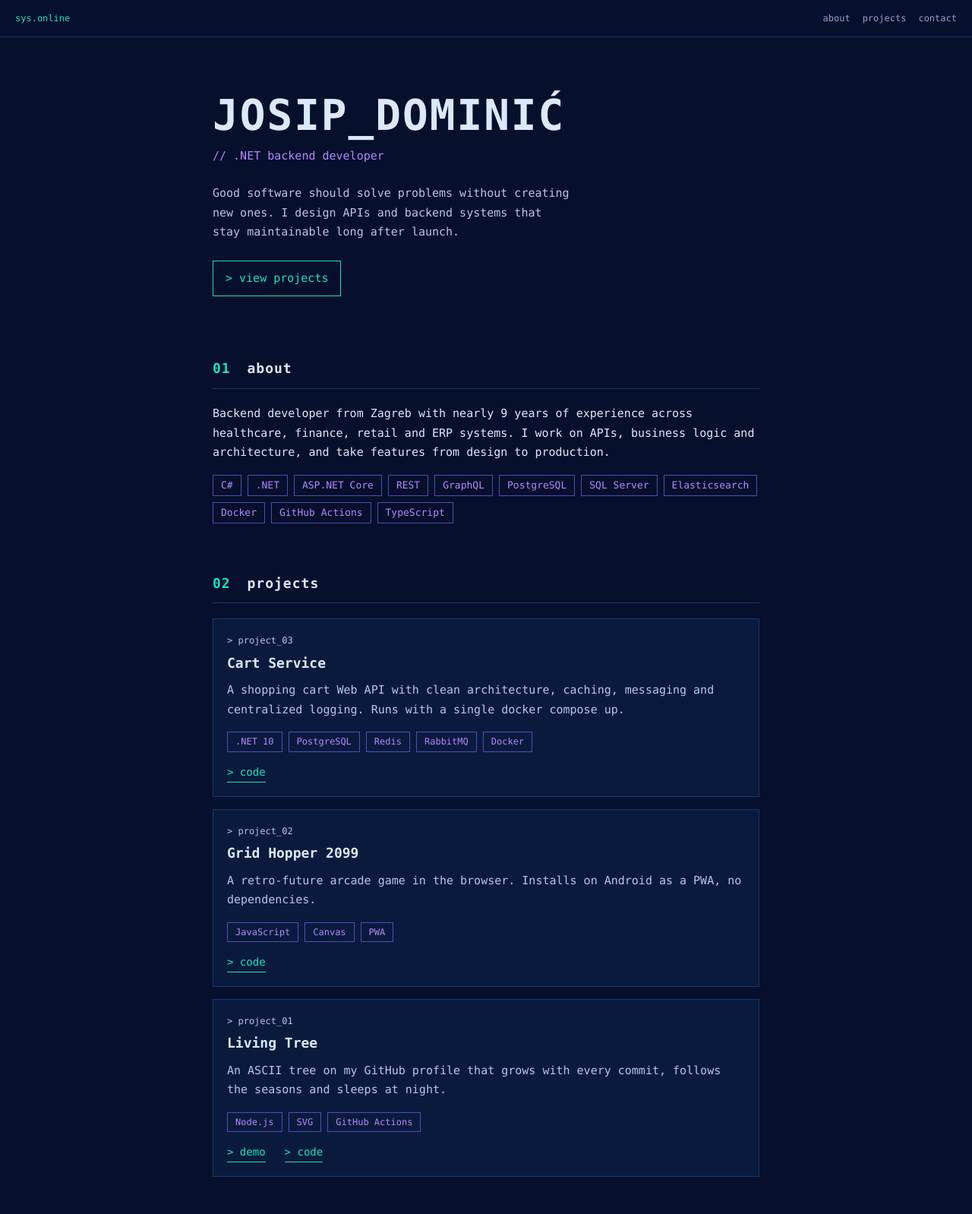
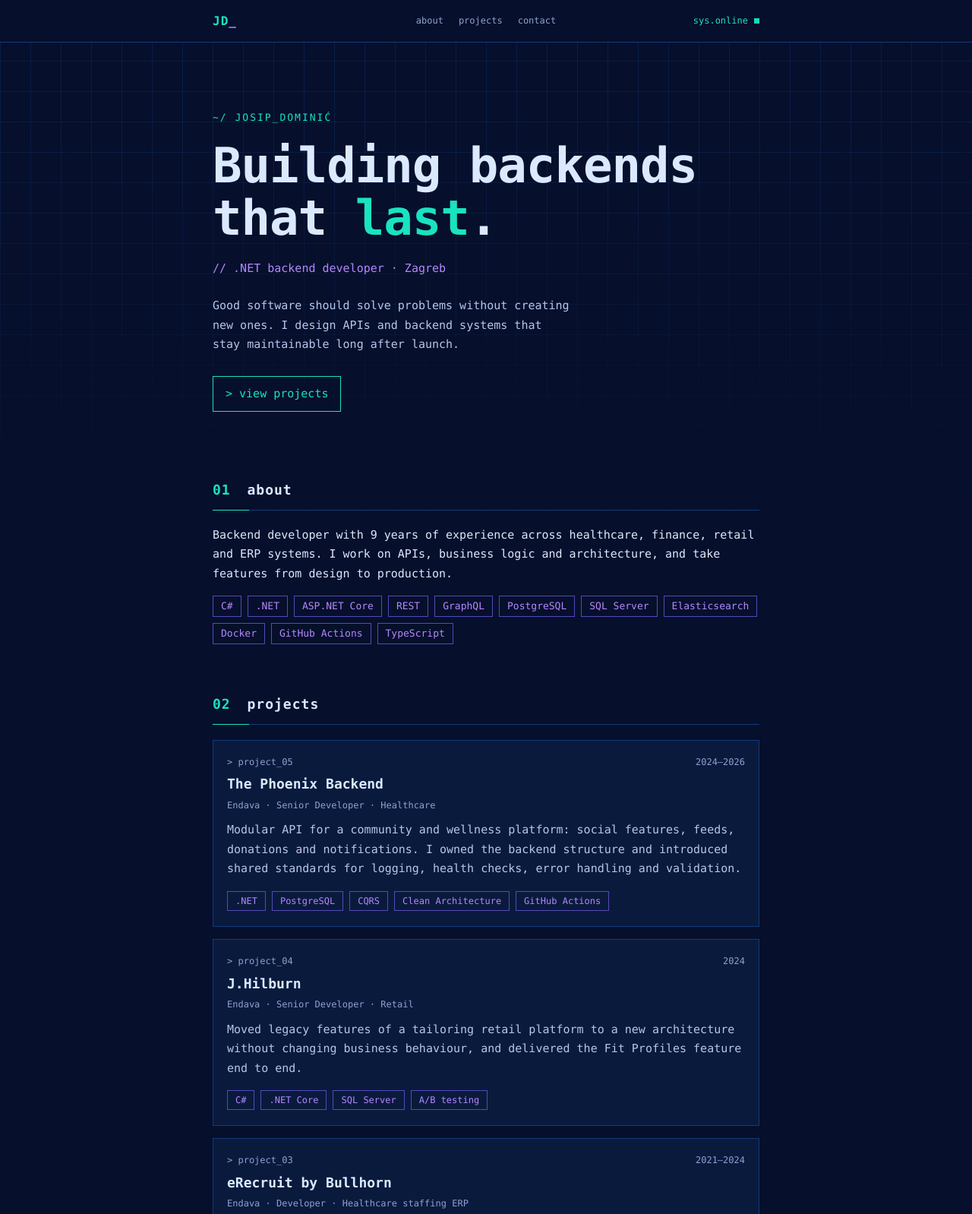
Before and after one commit to josipdom/josipdom.github.io, a plain HTML site: page index.html in a window 1280 px wide. Shown: the top 1598 px of the page at 76% size. Drawn offline with Linux system fonts and the light colour scheme.

Commit message:
Centre header, add logo, CV projects and subtle hover effects
- Header content aligned to the 760px column, JD_ logo, pulsing status dot
- Bigger hero headline with teal accent, blinking cursor and faint grid
- Projects replaced with professional work from the CV
- Hover: card accent bar and shift, button fill sweep, heading line, nav underline
- All motion disabled under prefers-reduced-motion; ~4.6 kB gzip total

```diff
--- a/index.html
+++ b/index.html
@@ -5,36 +5,40 @@
   <meta name="viewport" content="width=device-width, initial-scale=1">
   <meta name="theme-color" content="#060f2b">
   <title>Josip Dominić — .NET backend developer</title>
-  <meta name="description" content="Josip Dominić, .NET backend developer from Zagreb. APIs, system design and maintainable backend code. Projects and contact.">
+  <meta name="description" content="Josip Dominić, .NET backend developer from Zagreb with 9 years of experience in healthcare, finance, retail and ERP systems.">
   <link rel="canonical" href="https://josipdom.github.io/">
   <meta property="og:type" content="website">
   <meta property="og:url" content="https://josipdom.github.io/">
   <meta property="og:title" content="Josip Dominić — .NET backend developer">
-  <meta property="og:description" content="APIs, system design and maintainable backend code. Projects and contact.">
+  <meta property="og:description" content="APIs, system design and maintainable backend code. 9 years across healthcare, finance, retail and ERP.">
   <link rel="icon" href="favicon.svg" type="image/svg+xml">
   <link rel="stylesheet" href="style.css">
 </head>
 <body id="top">
   <header class="top">
-    <span class="status">sys.online</span>
-    <nav aria-label="Main navigation">
-      <a href="#about">about</a>
-      <a href="#projects">projects</a>
-      <a href="#contact">contact</a>
-    </nav>
+    <div class="bar">
+      <a class="logo" href="#top" aria-label="JD, back to top">JD<span>_</span></a>
+      <nav aria-label="Main navigation">
+        <a href="#about">about</a>
+        <a href="#projects">projects</a>
+        <a href="#contact">contact</a>
+      </nav>
+      <span class="status"><span class="txt">sys.online</span><i aria-hidden="true"></i></span>
+    </div>
   </header>
 
   <main>
     <section class="hero" aria-labelledby="name">
-      <h1 id="name">JOSIP_DOMINIĆ</h1>
-      <p class="role">// .NET backend developer</p>
+      <p class="eyebrow" id="name">~/ josip_dominić</p>
+      <h1>Building backends that <em>last</em>.<span class="cur" aria-hidden="true"></span></h1>
+      <p class="role">// .NET backend developer · Zagreb</p>
       <p class="lead">Good software should solve problems without creating new ones. I design APIs and backend systems that stay maintainable long after launch.</p>
       <a class="btn" href="#projects">&gt; view projects</a>
     </section>
 
     <section id="about" aria-labelledby="h-about">
       <h2 id="h-about"><span>01</span> about</h2>
-      <p>Backend developer from Zagreb with nearly 9 years of experience across healthcare, finance, retail and ERP systems. I work on APIs, business logic and architecture, and take features from design to production.</p>
+      <p>Backend developer with 9 years of experience across healthcare, finance, retail and ERP systems. I work on APIs, business logic and architecture, and take features from design to production.</p>
       <ul class="tags" aria-label="Technologies">
         <li>C#</li><li>.NET</li><li>ASP.NET Core</li><li>REST</li><li>GraphQL</li><li>PostgreSQL</li><li>SQL Server</li><li>Elasticsearch</li><li>Docker</li><li>GitHub Actions</li><li>TypeScript</li>
       </ul>
@@ -44,26 +48,39 @@
       <h2 id="h-projects"><span>02</span> projects</h2>
       <div class="projects">
         <article class="project">
-          <p class="idx">&gt; project_03</p>
-          <h3>Cart Service</h3>
-          <p>A shopping cart Web API with clean architecture, caching, messaging and centralized logging. Runs with a single docker compose up.</p>
-          <ul class="tags"><li>.NET 10</li><li>PostgreSQL</li><li>Redis</li><li>RabbitMQ</li><li>Docker</li></ul>
-          <a class="go" href="https://github.com/josipdom/cart-service" rel="noopener">&gt; code</a>
+          <p class="idx">&gt; project_05 <span>2024–2026</span></p>
+          <h3>The Phoenix Backend</h3>
+          <p class="meta">Endava · Senior Developer · Healthcare</p>
+          <p>Modular API for a community and wellness platform: social features, feeds, donations and notifications. I owned the backend structure and introduced shared standards for logging, health checks, error handling and validation.</p>
+          <ul class="tags"><li>.NET</li><li>PostgreSQL</li><li>CQRS</li><li>Clean Architecture</li><li>GitHub Actions</li></ul>
         </article>
         <article class="project">
-          <p class="idx">&gt; project_02</p>
-          <h3>Grid Hopper 2099</h3>
-          <p>A retro-future arcade game in the browser. Installs on Android as a PWA, no dependencies.</p>
-          <ul class="tags"><li>JavaScript</li><li>Canvas</li><li>PWA</li></ul>
-          <a class="go" href="https://github.com/josipdom/grid-hopper" rel="noopener">&gt; code</a>
+          <p class="idx">&gt; project_04 <span>2024</span></p>
+          <h3>J.Hilburn</h3>
+          <p class="meta">Endava · Senior Developer · Retail</p>
+          <p>Moved legacy features of a tailoring retail platform to a new architecture without changing business behaviour, and delivered the Fit Profiles feature end to end.</p>
+          <ul class="tags"><li>C#</li><li>.NET Core</li><li>SQL Server</li><li>A/B testing</li></ul>
         </article>
         <article class="project">
-          <p class="idx">&gt; project_01</p>
-          <h3>Living Tree</h3>
-          <p>An ASCII tree on my GitHub profile that grows with every commit, follows the seasons and sleeps at night.</p>
-          <ul class="tags"><li>Node.js</li><li>SVG</li><li>GitHub Actions</li></ul>
-          <a class="go" href="https://github.com/josipdom" rel="noopener">&gt; demo</a>
-          <a class="go" href="https://github.com/josipdom/josipdom" rel="noopener">&gt; code</a>
+          <p class="idx">&gt; project_03 <span>2021–2024</span></p>
+          <h3>eRecruit by Bullhorn</h3>
+          <p class="meta">Endava · Developer · Healthcare staffing ERP</p>
+          <p>Backend work on core modules of a large staffing ERP (Time &amp; Labor, Match Confirmations, Match Extensions), plus production support and steady code improvements.</p>
+          <ul class="tags"><li>.NET Core</li><li>GraphQL</li><li>T-SQL</li><li>TypeScript</li><li>Docker</li><li>ELK</li></ul>
+        </article>
+        <article class="project">
+          <p class="idx">&gt; project_02 <span>2019–2021</span></p>
+          <h3>Fina InfoBiz</h3>
+          <p class="meta">IN2 · Full-stack Developer · Finance</p>
+          <p>New and existing modules for a financial data and business intelligence platform, moving legacy workflows to modern, maintainable solutions.</p>
+          <ul class="tags"><li>.NET Core</li><li>ASP.NET</li><li>Entity Framework</li><li>JavaScript</li></ul>
+        </article>
+        <article class="project">
+          <p class="idx">&gt; project_01 <span>2017–2019</span></p>
+          <h3>CRM &amp; public sector apps</h3>
+          <p class="meta">centar MCS · Junior Developer · Public sector</p>
+          <p>Internal web and desktop applications for day-to-day operations: new features, bug fixes and improvements based on user feedback.</p>
+          <ul class="tags"><li>.NET Framework</li><li>C#</li><li>SQL Server</li><li>PHP</li></ul>
         </article>
       </div>
     </section>
@@ -82,7 +99,7 @@
   <footer>
     <h2 class="speed-h">~/ SPEED</h2>
     <p><strong>Why is this page so fast?</strong></p>
-    <p>The entire page is under 4 kB compressed, so it fits in the first 10 TCP packets a server may send and arrives in a single round trip from a nearby CDN edge. Try it on 2G: it still loads.</p>
+    <p>The entire page is under 5 kB compressed, so it fits in the first 10 TCP packets a server may send and arrives in a single round trip from a nearby CDN edge. Try it on 2G: it still loads.</p>
     <p>Measure first, optimize second. This page is the evidence.</p>
     <p class="legal">
       <span>&copy; 2026 JOSIP DOMINIĆ · BUILT WITH HTML + CSS · NO TRACKERS · end_of_file</span>
--- a/style.css
+++ b/style.css
@@ -8,57 +8,109 @@
   --text: #dbe9ff;
   --muted: #8ea2d1;
   --soft: #b6c6ec;
+  --grid: rgba(18, 58, 122, .35);
   --font: ui-monospace, "SF Mono", Menlo, Consolas, "Liberation Mono", monospace;
+  --ease: .25s cubic-bezier(.2, .7, .3, 1);
 }
 * { box-sizing: border-box; }
 html { scroll-behavior: smooth; scroll-padding-top: 64px; }
-body { margin: 0; background: var(--bg); color: var(--text); font: 15px/1.7 var(--font); }
+body { position: relative; margin: 0; background: var(--bg); color: var(--text); font: 15px/1.7 var(--font); }
+/* faint blueprint grid behind the top of the page */
+body::before { content: ""; position: absolute; inset: 0 0 auto; height: 720px; z-index: -1; pointer-events: none;
+  background: linear-gradient(var(--grid) 1px, transparent 1px) 0 0 / 40px 40px,
+              linear-gradient(90deg, var(--grid) 1px, transparent 1px) 0 0 / 40px 40px;
+  -webkit-mask-image: linear-gradient(#000 20%, transparent); mask-image: linear-gradient(#000 20%, transparent); }
 a { color: var(--teal); text-decoration: none; }
-a:hover { text-decoration: underline; text-underline-offset: 4px; }
 a:focus-visible { outline: 2px solid var(--violet); outline-offset: 3px; }
+::selection { background: var(--teal); color: var(--bg); }
 
-.top { position: sticky; top: 0; z-index: 10; display: flex; justify-content: space-between;
-  align-items: center; gap: 12px; padding: 14px 20px; background: var(--bg);
-  border-bottom: 1px solid var(--line); font-size: 12px; }
-.status { color: var(--teal); }
-.top nav { display: flex; gap: 16px; }
-.top nav a { color: var(--muted); }
-.top nav a:hover { color: var(--teal); text-decoration: none; }
+/* header */
+.top { position: sticky; top: 0; z-index: 10; background: var(--bg); border-bottom: 1px solid var(--line); font-size: 12px; }
+.bar { display: grid; grid-template-columns: 1fr auto 1fr; align-items: center; gap: 12px;
+  max-width: 760px; margin: 0 auto; padding: 14px 20px; }
+.logo { justify-self: start; font-size: 16px; font-weight: 700; letter-spacing: 1px; color: var(--teal); }
+.logo span { color: var(--violet); }
+.top nav { display: flex; gap: 20px; }
+.top nav a, .links a, .go { position: relative; }
+.top nav a { color: var(--muted); transition: color var(--ease); }
+.top nav a::after { content: ""; position: absolute; left: 0; right: 0; bottom: -2px; height: 1px;
+  background: var(--teal); transform: scaleX(0); transform-origin: left; transition: transform var(--ease); }
+.top nav a:hover { color: var(--teal); }
+.top nav a:hover::after { transform: scaleX(1); }
+.status { justify-self: end; display: flex; align-items: center; gap: 8px; color: var(--teal); }
+.status i { width: 7px; height: 7px; background: var(--teal); animation: pulse 2.4s ease-in-out infinite; }
 
+/* layout */
 main, footer { max-width: 760px; margin: 0 auto; padding: 0 20px; }
 section { padding: 56px 0 8px; }
-.hero { padding-top: 72px; padding-bottom: 24px; }
-h1 { margin: 0; font-size: clamp(28px, 8.5vw, 56px); line-height: 1.1; letter-spacing: 2px; overflow-wrap: anywhere; }
-.role { margin: 10px 0 0; color: var(--violet); }
-.lead { max-width: 52ch; margin: 24px 0; color: var(--soft); }
-.btn { display: inline-block; padding: 10px 16px; border: 1px solid var(--teal); }
-.btn:hover { background: var(--teal); color: var(--bg); text-decoration: none; }
+p { margin: 0 0 16px; }
 
-h2 { margin: 0 0 20px; padding-bottom: 10px; border-bottom: 1px solid var(--line);
+/* hero */
+.hero { padding-top: 88px; padding-bottom: 32px; }
+.eyebrow { margin: 0 0 18px; color: var(--teal); font-size: 13px; letter-spacing: 2px; text-transform: uppercase; }
+h1 { margin: 0; max-width: 18ch; font-size: clamp(34px, 9.5vw, 64px); line-height: 1.08; letter-spacing: -1px; }
+h1 em { font-style: normal; color: var(--teal); }
+.cur { display: inline-block; width: .5em; height: .82em; margin-left: .12em; vertical-align: -.06em;
+  background: var(--teal); animation: blink 1.1s steps(1) infinite; }
+.role { margin: 18px 0 0; color: var(--violet); }
+.lead { max-width: 52ch; margin: 24px 0 28px; color: var(--soft); }
+.btn { display: inline-block; padding: 10px 16px; border: 1px solid var(--teal);
+  background: linear-gradient(var(--teal), var(--teal)) left / 0 100% no-repeat; transition: background-size var(--ease), color var(--ease); }
+.btn:hover { background-size: 100% 100%; color: var(--bg); }
+
+/* section headings: a short teal segment that runs the full width on hover */
+h2 { position: relative; margin: 0 0 20px; padding-bottom: 10px; border-bottom: 1px solid var(--line);
   font-size: 18px; letter-spacing: 1px; }
+h2::after { content: ""; position: absolute; left: 0; bottom: -1px; width: 48px; height: 1px; background: var(--teal); transition: width .6s cubic-bezier(.2, .7, .3, 1); }
+section:hover > h2::after { width: 100%; }
 h2 span { color: var(--teal); margin-right: 10px; }
-p { margin: 0 0 16px; }
 
 .tags, .links { list-style: none; margin: 0; padding: 0; }
 .tags { display: flex; flex-wrap: wrap; gap: 8px; }
-.tags li { padding: 2px 10px; border: 1px solid var(--violet-dim); color: var(--violet); font-size: 13px; }
+.tags li { padding: 2px 10px; border: 1px solid var(--violet-dim); color: var(--violet); font-size: 13px; transition: border-color var(--ease); }
+.tags li:hover { border-color: var(--violet); }
 .links li { margin-bottom: 6px; overflow-wrap: anywhere; }
+.links a { display: inline-block; transition: transform var(--ease); }
+.links a:hover { transform: translateX(6px); }
 
+/* project cards */
 .projects { display: grid; gap: 16px; }
-.project { padding: 18px; background: var(--panel); border: 1px solid var(--line); }
-.project:hover { border-color: var(--teal); }
-.idx { margin: 0; font-size: 12px; color: var(--muted); }
-.project h3 { margin: 4px 0 8px; font-size: 18px; }
-.project p { color: var(--soft); }
-.project .tags { margin-bottom: 14px; }
+.project { position: relative; padding: 18px 18px 20px; background: var(--panel); border: 1px solid var(--line);
+  transition: border-color var(--ease), transform var(--ease); }
+.project::before { content: ""; position: absolute; left: -1px; top: -1px; bottom: -1px; width: 3px;
+  background: var(--teal); transform: scaleY(0); transform-origin: top; transition: transform .35s cubic-bezier(.2, .7, .3, 1); }
+.project:hover { border-color: var(--teal); transform: translateX(4px); }
+.project:hover::before { transform: scaleY(1); }
+.idx { display: flex; justify-content: space-between; gap: 12px; margin: 0; font-size: 12px; color: var(--muted); transition: color var(--ease); }
+.project:hover .idx { color: var(--teal); }
+.project h3 { margin: 4px 0 2px; font-size: 18px; }
+.project h3::after { content: "_"; color: var(--teal); opacity: 0; }
+.project:hover h3::after { animation: blink 1.1s steps(1) infinite; }
+.meta { margin-bottom: 10px; font-size: 12px; color: var(--muted); }
+.project p:not(.idx, .meta) { color: var(--soft); }
 .project .tags li { font-size: 12px; }
-.go { display: inline-block; font-size: 14px; border-bottom: 1px solid var(--teal); margin-right: 16px; }
 
+/* footer */
 footer { margin-top: 64px; padding-top: 24px; padding-bottom: 32px; border-top: 1px solid var(--line);
   color: var(--muted); font-size: 13px; }
 .speed-h { color: var(--teal); border: 0; padding: 0; margin: 0 0 12px; font-size: 14px; }
+.speed-h::after { display: none; }
 footer strong { color: var(--text); }
-.legal { display: flex; flex-wrap: wrap; justify-content: space-between; gap: 8px;
-  margin-top: 24px; font-size: 11px; }
+.legal { display: flex; flex-wrap: wrap; justify-content: space-between; gap: 8px; margin-top: 24px; font-size: 11px; }
+.legal a:hover { text-decoration: underline; text-underline-offset: 4px; }
 
-@media (prefers-reduced-motion: reduce) { html { scroll-behavior: auto; } }
+@keyframes blink { 0%, 49% { opacity: 1; } 50%, 100% { opacity: 0; } }
+@keyframes pulse { 50% { opacity: .25; } }
+
+@media (max-width: 480px) {
+  .status .txt { display: none; }
+  .top nav { gap: 14px; }
+}
+@media (hover: none) {
+  .project:hover { transform: none; }
+}
+@media (prefers-reduced-motion: reduce) {
+  html { scroll-behavior: auto; }
+  *, *::before, *::after { animation: none !important; transition: none !important; }
+  .project:hover h3::after { opacity: 1; }
+}
```
